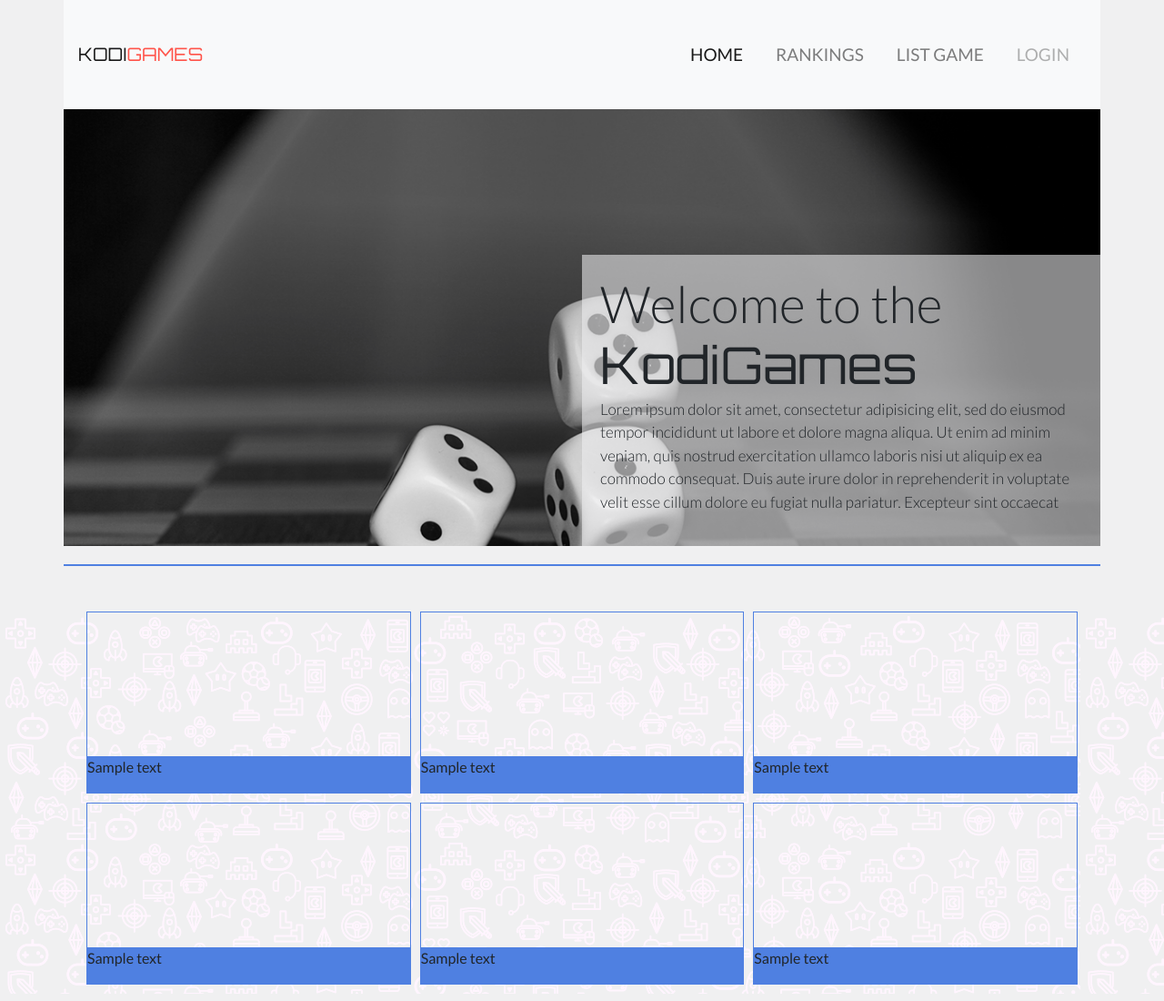
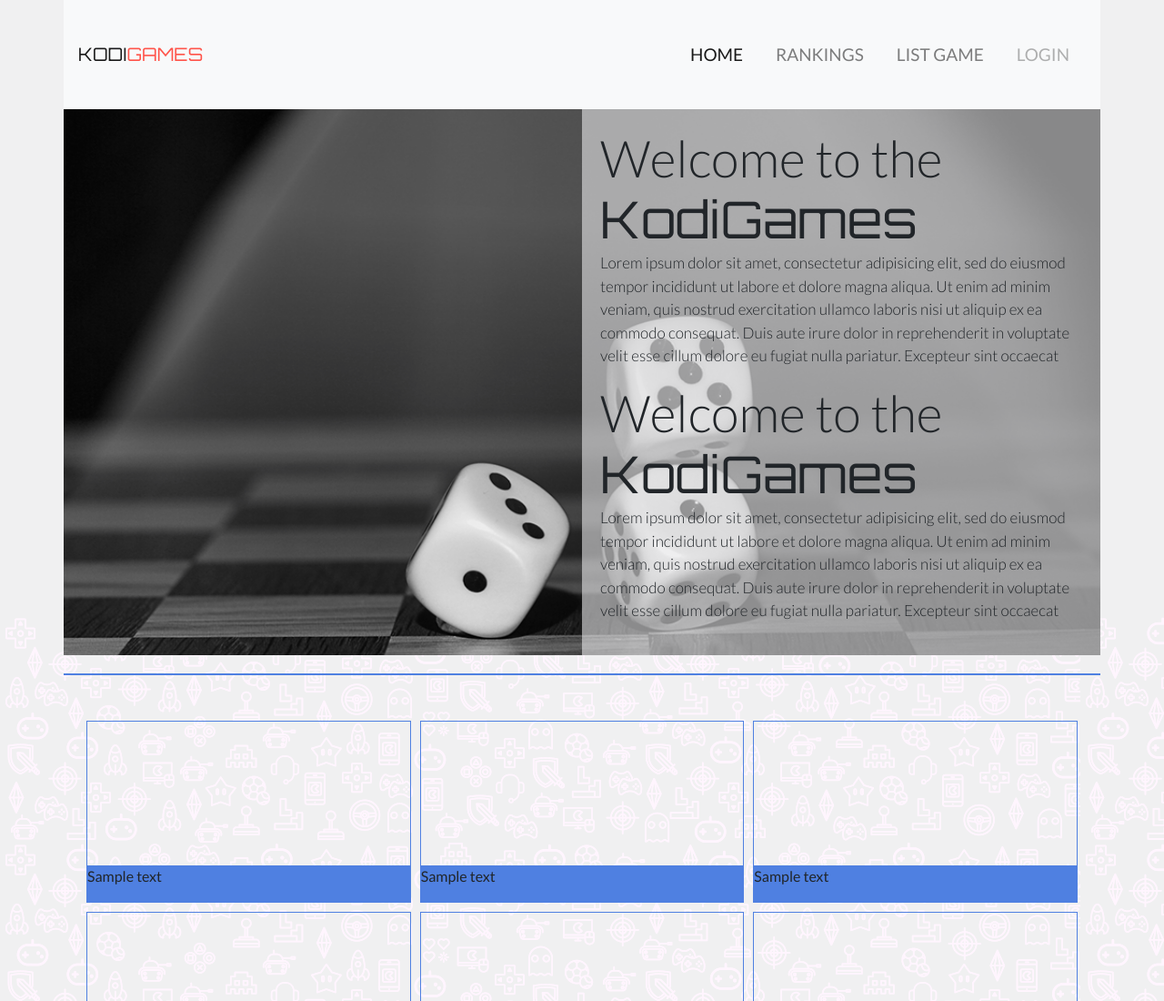
Before and after one commit to Project-web-2018-01/Home-page, a website: page index.html in a window 1280 px wide. Shown: the top 1100 px of the page at 91% size. Drawn offline with nearby package versions, Linux system fonts and the light colour scheme.

Commit message:
Add new chapter

```diff
--- a/index.html
+++ b/index.html
@@ -30,6 +30,22 @@
     <div class="container home-container">
         <section class="home d-flex align-items-end justify-content-end">
             <div class="d-inline-block home-box">
+                <h1>Welcome to the
+                    <span>KodiGames</span>
+                </h1>
+                <p>Lorem ipsum dolor sit amet,
+                consectetur adipisicing elit, sed do
+                eiusmod tempor incididunt ut
+                labore et dolore magna aliqua. Ut
+                enim ad minim veniam, quis
+                nostrud exercitation ullamco laboris
+                nisi ut aliquip ex ea commodo
+                consequat. Duis aute irure dolor in
+                reprehenderit in voluptate velit
+                esse cillum dolore eu fugiat nulla
+                pariatur. Excepteur sint occaecat
+                </p>
+
                 <h1>Welcome to the
                     <span>KodiGames</span>
                 </h1>
```
